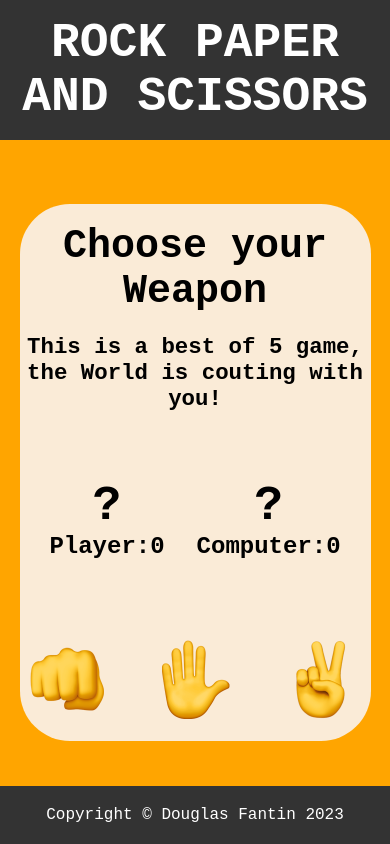
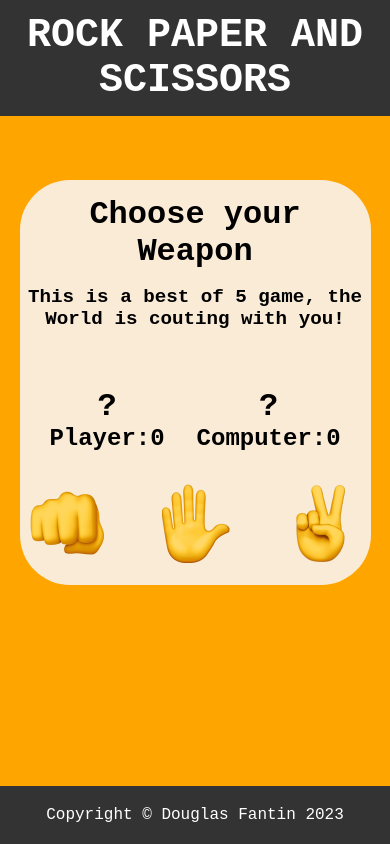
Before and after one commit to Fantinn/Rock-Paper-Scissors, a plain HTML site: page index.html in a window 390 px wide. Drawn offline with Linux system fonts and the light colour scheme.

Commit message:
More media queries

```diff
--- a/styles.css
+++ b/styles.css
@@ -99,7 +99,7 @@ footer {
     bottom: 0;
 }
 
-@media (max-width: 1100px) {
+@media screen and (max-width: 1100px) {
 
     #wrapper {
         width: 80%;
@@ -121,7 +121,7 @@ footer {
     }
 }
 
-@media (max-width: 900px) {
+@media screen and (max-width: 900px) {
 
     #wrapper {
         width: 90%;
@@ -136,7 +136,7 @@ footer {
     }
 }
 
-@media (max-width: 750px) {
+@media screen and (max-width: 750px) {
 
     h1 {
         font-size: 3em;
@@ -166,3 +166,38 @@ footer {
         font-size: 3em;
     }
 }
+
+@media screen and (max-width: 600px) {
+
+    h1 {
+        font-size: 2.5em;
+    }
+
+    h2 {
+        font-size: 2em;
+    }
+
+    .headerP {
+        font-size: 1.2em;
+    }
+
+    #wrapper {
+        width: 90%;
+    }
+
+    .scoreContainer {
+        margin-bottom: 1em;
+    }
+
+    .gameContainer img {
+        width: 80px;
+      }
+
+    .scoreContainer .playerChoice{
+        font-size: 2em;
+    }
+
+    .scoreContainer .computerChoice{
+        font-size: 2em;
+    }
+}
```
